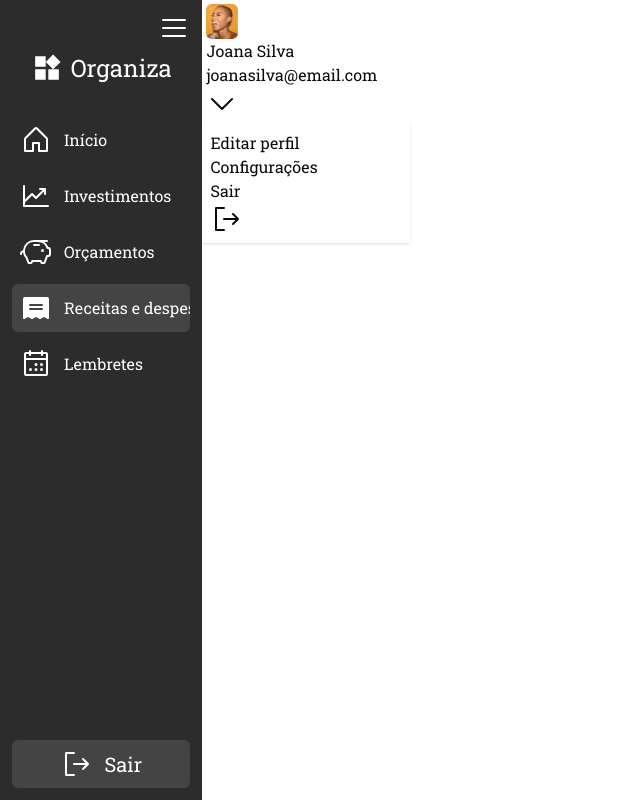
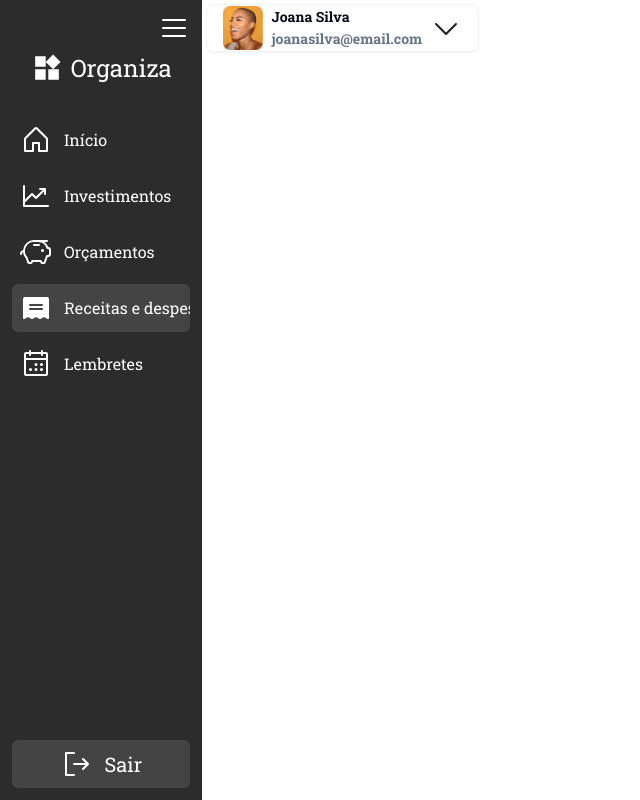
Before and after one commit to MarcioSobel/organiza, a Next.js app: page /receipts in a window 1280 px wide. Shown: the whole page, without its empty margins (0-640 px from the left). Built offline with nearby package versions, Linux system fonts and the light colour scheme.

Commit message:
:lipstick:	feat:  perfil

```diff
--- a/package.json
+++ b/package.json
@@ -49,7 +49,7 @@
     "eslint": "^8",
     "eslint-config-next": "14.2.6",
     "postcss": "^8",
-    "tailwindcss": "^3.4.1",
+    "tailwindcss": "^3.4.15",
     "typescript": "^5"
   }
 }
--- a/src/app/(dashboard)/receipts/_components/header.tsx
+++ b/src/app/(dashboard)/receipts/_components/header.tsx
@@ -2,6 +2,6 @@ import { Perfil } from "./perfil"
 
 export const Header = () => {
   return (
-    <div><Perfil /></div>
+    <div ><Perfil /></div>
   )
 }
--- a/src/app/(dashboard)/receipts/_components/perfil.tsx
+++ b/src/app/(dashboard)/receipts/_components/perfil.tsx
@@ -5,22 +5,22 @@ import { CaretDown, SignOut } from "@phosphor-icons/react";
 
 export const Perfil = () => {
     return (
-        <div className="dropdown">
-            <div tabIndex={0} role="button" className="btn m-1">
-            <Image
+     <div className="dropdown">
+            <div tabIndex={0} role="button" className="btn m-1 bg-transparent w-50 h-10 flex flex-col items-start hover:bg-orange-200 text-slate-950">
+            <Image className="flex self-start"
             src="/icone_perfil_header.png"
             alt="foto de perfil"
-            width={32}
-            height={32}
+            width={40}
+            height={40}
             />
             <h1>Joana Silva</h1>
-            <h2>joanasilva@email.com</h2>
-            <CaretDown size={32} />
+            <h2 className="text-slate-500">joanasilva@email.com</h2>
+            <CaretDown size={32} color="#1E1E1E"/>
             </div>
-            <ul tabIndex={0} className="dropdown-content menu bg-base-100 rounded-box z-[1] w-52 p-2 shadow">
+            <ul tabIndex={0} className="dropdown-content menu bg-base-100 rounded-box z-[1] w-52 p-2 shadow bg-transparent">
                 <li><a>Editar perfil</a></li>
                 <li><a>Configurações</a></li>
-                <li><a>Sair <SignOut size={32} /></a></li>
+                <li className="flex justify-between"><a>Sair <SignOut size={24} color="#222222"/></a></li>
             </ul>
         </div>
     )
--- a/tailwind.config.ts
+++ b/tailwind.config.ts
@@ -89,7 +89,8 @@ const config = {
       },
     },
   },
-  plugins: [require("tailwindcss-animate")],
+  plugins: [require("tailwindcss-animate"),
+    require('daisyui')],
 } satisfies Config;
 
 export default config;
```
Also changed, not shown: 1 other file (tests, documents, lock files or other folders).
